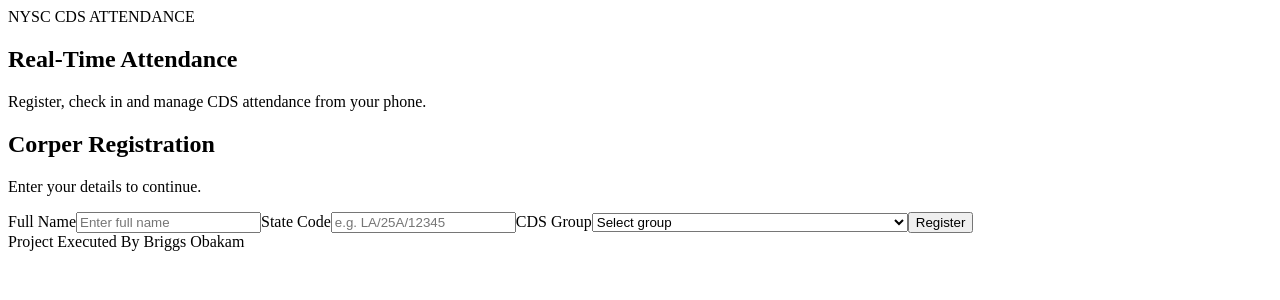
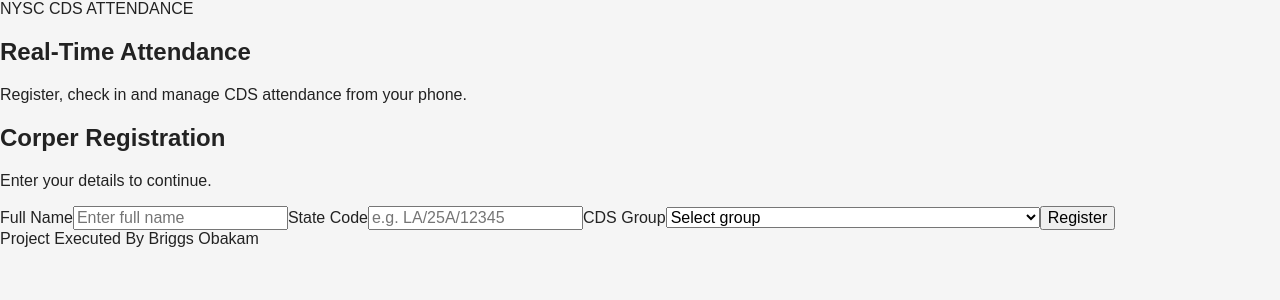
Before and after one commit to Briggs2000/attendance---system-, a Next.js app: page / in a window 1280 px wide. Shown: the top 300 px of the page. Built offline with nearby package versions, Linux system fonts and the light colour scheme.

Commit message:
Create layout.js

```diff
--- /dev/null
+++ b/app/layout.js
@@ -0,0 +1,14 @@
+import './globals.css';
+
+export const metadata = {
+  title: 'NYSC Attendance',
+  description: 'Real-time CDS attendance management'
+};
+
+export default function RootLayout({ children }) {
+  return (
+    <html lang="en">
+      <body>{children}</body>
+    </html>
+  );
+}
```
